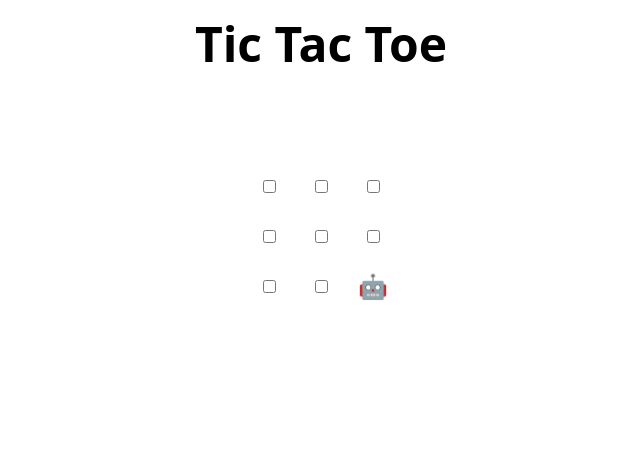
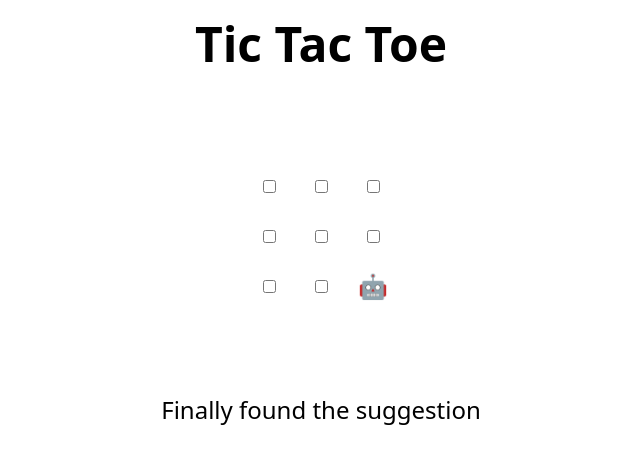
Before and after one commit to jonellwood/skills-review-pull-requests, a plain HTML site: page index.html in a window 1280 px wide. Shown: the whole page, without its empty margins (319-959 px from the left). Drawn offline with Linux system fonts and the light colour scheme.

Commit message:
Update index.html

```diff
--- a/index.html
+++ b/index.html
@@ -48,7 +48,7 @@
 </table>
 
 <h2 hidden>Game over, refresh to play again 🧑‍💻 🤖!</h2>
-
+Finally found the suggestion
 <script>
   // Initialization
   const boxes = Array.from(document.querySelectorAll('td'))
```
